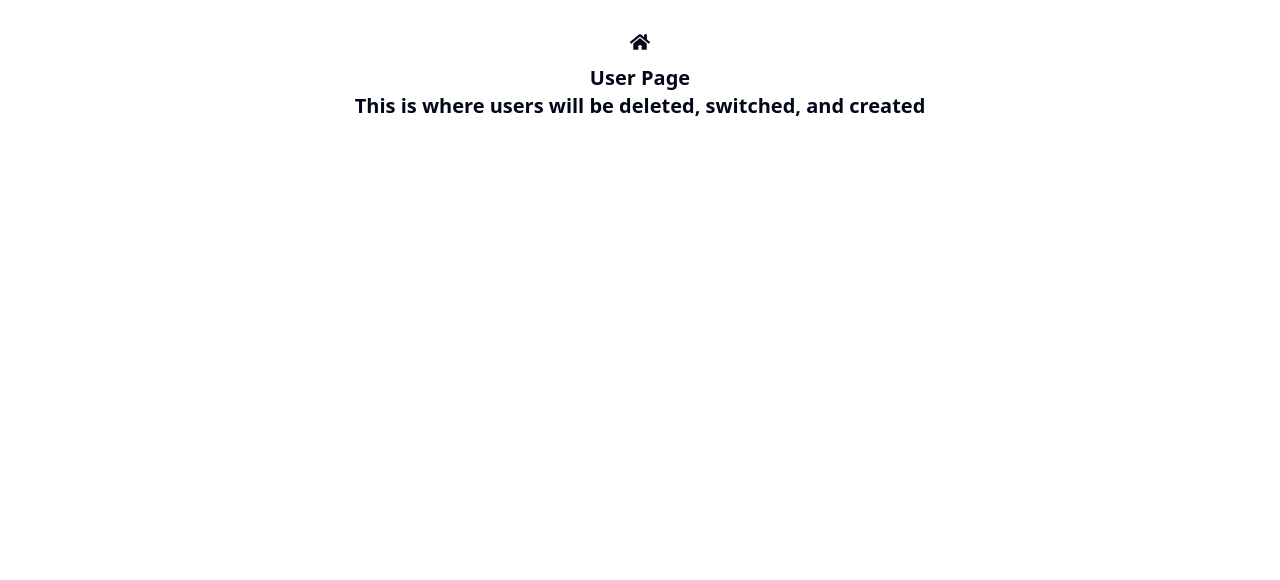
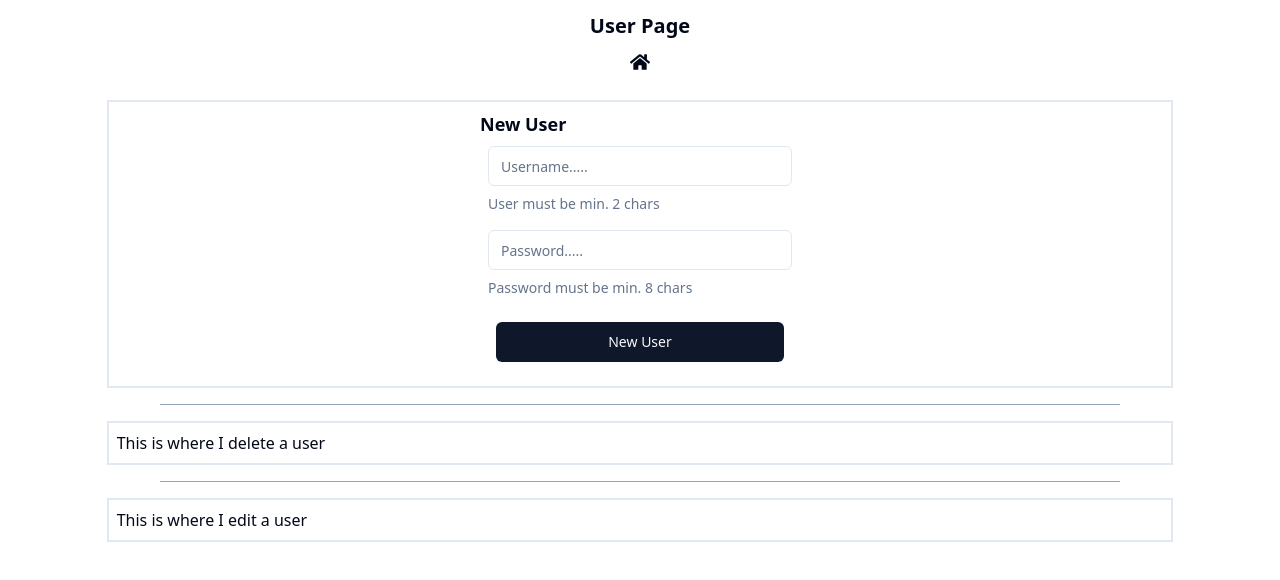
Before and after one commit to MShaw1223/project, a Next.js app: page /users in a window 1280 px wide. Shown: the top 580 px of the page. Built offline with nearby package versions, Linux system fonts and the light colour scheme.

Commit message:
user page additions and styling

```diff
--- a/package.json
+++ b/package.json
@@ -9,10 +9,13 @@
     "lint": "next lint"
   },
   "dependencies": {
+    "@hookform/resolvers": "^3.3.2",
     "@neondatabase/serverless": "^0.6.0",
     "@radix-ui/react-dialog": "^1.0.5",
+    "@radix-ui/react-label": "^2.0.2",
     "@radix-ui/react-popover": "^1.0.7",
     "@radix-ui/react-select": "^2.0.0",
+    "@radix-ui/react-separator": "^1.0.3",
     "@radix-ui/react-slot": "^1.0.2",
     "class-variance-authority": "^0.7.0",
     "clsx": "^2.0.0",
@@ -21,6 +24,7 @@
     "next": "14.0.4",
     "react": "^18",
     "react-dom": "^18",
+    "react-hook-form": "^7.49.2",
     "react-icons": "^4.12.0",
     "react-query": "^3.39.3",
     "sqlstring": "^2.3.3",
--- /dev/null
+++ b/src/components/ui/DeleteUser.tsx
@@ -0,0 +1,16 @@
+import React from "react"
+
+interface DUinterface {
+    user: string
+}
+
+//interface to take the string and pass it from the delete user form
+//and to the postgres
+
+export default function DeleteUser(){
+    return(
+        <h1>
+            This is where I delete a user
+        </h1>
+    )
+}
--- /dev/null
+++ b/src/components/ui/EditUser.tsx
@@ -0,0 +1,16 @@
+import React from "react"
+
+interface DUinterface {
+    user: string
+}
+
+//interface finds user and shows a pop-up to edit
+//shadcn has a really nice pop-up for this
+
+export default function EditUser(){
+    return(
+        <h1>
+            This is where I edit a user
+        </h1>
+    )
+}
--- /dev/null
+++ b/src/components/ui/ProfileCreate.tsx
@@ -0,0 +1,90 @@
+import { zodResolver } from "@hookform/resolvers/zod";
+import { useForm } from "react-hook-form";
+import * as z from "zod";
+import { Button } from "@/components/ui/button";
+import {
+  Form,
+  FormControl,
+  FormDescription,
+  FormField,
+  FormItem,
+  FormLabel,
+  FormMessage,
+} from "@/components/ui/form";
+import { Input } from "@/components/ui/input";
+
+const formSchema = z.object({
+  username: z.string().min(2, {
+    message: "Username must be at least 2 characters.",
+  }),
+  password: z.string().min(8, {
+    message: "Password must be at least 8 characters.",
+  }),
+})
+
+function onSubmit(values: z.infer<typeof formSchema>) {
+  // Do something with the form values --> neon
+  // Type-safe and validated.
+  console.log(values)
+}
+
+export default function ProfileCreate() {
+  const form = useForm<z.infer<typeof formSchema>>({
+    resolver: zodResolver(formSchema),
+    defaultValues: {
+      username: "",
+      password: ""
+    },
+  })
+
+  return (
+    <div className="my-auto mx-auto w-80">
+      <div className="flex flex-col items-centre">
+        <Form {...form}>
+          <form onSubmit={form.handleSubmit(onSubmit)} >
+            <FormLabel className="font-bold text-lg">
+              New User
+            </FormLabel>
+            <div className="p-2">
+              <FormField
+                control={form.control}
+                name="username"
+                render={({ field }) => (
+                  <FormItem>
+                    <FormControl>
+                      <Input placeholder="Username....." {...field} />
+                    </FormControl>
+                    <FormDescription>
+                      User must be min. 2 chars
+                    </FormDescription>
+                    <FormMessage />
+                  </FormItem>
+                )}
+              />
+            </div>
+            <div className="p-2">
+              <FormField
+                control={form.control}
+                name="password"
+                render={({ field }) => (
+                  <FormItem>
+                    <FormControl>
+                      <Input placeholder="Password....." {...field} />
+                    </FormControl>
+                    <FormDescription>
+                      Password must be min. 8 chars
+                    </FormDescription>
+                    <FormMessage />
+                  </FormItem>
+                )}
+              />
+            </div>
+            <div className="p-4">
+              <Button type="submit" className="w-full">New User</Button>
+            </div>
+          </form>
+        </Form>
+      </div>
+    </div>
+  )
+}
--- /dev/null
+++ b/src/components/ui/form.tsx
@@ -0,0 +1,176 @@
+import * as React from "react"
+import * as LabelPrimitive from "@radix-ui/react-label"
+import { Slot } from "@radix-ui/react-slot"
+import {
+  Controller,
+  ControllerProps,
+  FieldPath,
+  FieldValues,
+  FormProvider,
+  useFormContext,
+} from "react-hook-form"
+
+import { cn } from "@/lib/utils"
+import { Label } from "@/components/ui/label"
+
+const Form = FormProvider
+
+type FormFieldContextValue<
+  TFieldValues extends FieldValues = FieldValues,
+  TName extends FieldPath<TFieldValues> = FieldPath<TFieldValues>
+> = {
+  name: TName
+}
+
+const FormFieldContext = React.createContext<FormFieldContextValue>(
+  {} as FormFieldContextValue
+)
+
+const FormField = <
+  TFieldValues extends FieldValues = FieldValues,
+  TName extends FieldPath<TFieldValues> = FieldPath<TFieldValues>
+>({
+  ...props
+}: ControllerProps<TFieldValues, TName>) => {
+  return (
+    <FormFieldContext.Provider value={{ name: props.name }}>
+      <Controller {...props} />
+    </FormFieldContext.Provider>
+  )
+}
+
+const useFormField = () => {
+  const fieldContext = React.useContext(FormFieldContext)
+  const itemContext = React.useContext(FormItemContext)
+  const { getFieldState, formState } = useFormContext()
+
+  const fieldState = getFieldState(fieldContext.name, formState)
+
+  if (!fieldContext) {
+    throw new Error("useFormField should be used within <FormField>")
+  }
+
+  const { id } = itemContext
+
+  return {
+    id,
+    name: fieldContext.name,
+    formItemId: `${id}-form-item`,
+    formDescriptionId: `${id}-form-item-description`,
+    formMessageId: `${id}-form-item-message`,
+    ...fieldState,
+  }
+}
+
+type FormItemContextValue = {
+  id: string
+}
+
+const FormItemContext = React.createContext<FormItemContextValue>(
+  {} as FormItemContextValue
+)
+
+const FormItem = React.forwardRef<
+  HTMLDivElement,
+  React.HTMLAttributes<HTMLDivElement>
+>(({ className, ...props }, ref) => {
+  const id = React.useId()
+
+  return (
+    <FormItemContext.Provider value={{ id }}>
+      <div ref={ref} className={cn("space-y-2", className)} {...props} />
+    </FormItemContext.Provider>
+  )
+})
+FormItem.displayName = "FormItem"
+
+const FormLabel = React.forwardRef<
+  React.ElementRef<typeof LabelPrimitive.Root>,
+  React.ComponentPropsWithoutRef<typeof LabelPrimitive.Root>
+>(({ className, ...props }, ref) => {
+  const { error, formItemId } = useFormField()
+
+  return (
+    <Label
+      ref={ref}
+      className={cn(error && "text-destructive", className)}
+      htmlFor={formItemId}
+      {...props}
+    />
+  )
+})
+FormLabel.displayName = "FormLabel"
+
+const FormControl = React.forwardRef<
+  React.ElementRef<typeof Slot>,
+  React.ComponentPropsWithoutRef<typeof Slot>
+>(({ ...props }, ref) => {
+  const { error, formItemId, formDescriptionId, formMessageId } = useFormField()
+
+  return (
+    <Slot
+      ref={ref}
+      id={formItemId}
+      aria-describedby={
+        !error
+          ? `${formDescriptionId}`
+          : `${formDescriptionId} ${formMessageId}`
+      }
+      aria-invalid={!!error}
+      {...props}
+    />
+  )
+})
+FormControl.displayName = "FormControl"
+
+const FormDescription = React.forwardRef<
+  HTMLParagraphElement,
+  React.HTMLAttributes<HTMLParagraphElement>
+>(({ className, ...props }, ref) => {
+  const { formDescriptionId } = useFormField()
+
+  return (
+    <p
+      ref={ref}
+      id={formDescriptionId}
+      className={cn("text-sm text-muted-foreground", className)}
+      {...props}
+    />
+  )
+})
+FormDescription.displayName = "FormDescription"
+
+const FormMessage = React.forwardRef<
+  HTMLParagraphElement,
+  React.HTMLAttributes<HTMLParagraphElement>
+>(({ className, children, ...props }, ref) => {
+  const { error, formMessageId } = useFormField()
+  const body = error ? String(error?.message) : children
+
+  if (!body) {
+    return null
+  }
+
+  return (
+    <p
+      ref={ref}
+      id={formMessageId}
+      className={cn("text-sm font-medium text-destructive", className)}
+      {...props}
+    >
+      {body}
+    </p>
+  )
+})
+FormMessage.displayName = "FormMessage"
+
+export {
+  useFormField,
+  Form,
+  FormItem,
+  FormLabel,
+  FormControl,
+  FormDescription,
+  FormMessage,
+  FormField,
+}
--- /dev/null
+++ b/src/components/ui/label.tsx
@@ -0,0 +1,26 @@
+"use client"
+
+import * as React from "react"
+import * as LabelPrimitive from "@radix-ui/react-label"
+import { cva, type VariantProps } from "class-variance-authority"
+
+import { cn } from "@/lib/utils"
+
+const labelVariants = cva(
+  "text-sm font-medium leading-none peer-disabled:cursor-not-allowed peer-disabled:opacity-70"
+)
+
+const Label = React.forwardRef<
+  React.ElementRef<typeof LabelPrimitive.Root>,
+  React.ComponentPropsWithoutRef<typeof LabelPrimitive.Root> &
+    VariantProps<typeof labelVariants>
+>(({ className, ...props }, ref) => (
+  <LabelPrimitive.Root
+    ref={ref}
+    className={cn(labelVariants(), className)}
+    {...props}
+  />
+))
+Label.displayName = LabelPrimitive.Root.displayName
+
+export { Label }
--- /dev/null
+++ b/src/components/ui/separator.tsx
@@ -0,0 +1,31 @@
+"use client"
+
+import * as React from "react"
+import * as SeparatorPrimitive from "@radix-ui/react-separator"
+
+import { cn } from "@/lib/utils"
+
+const Separator = React.forwardRef<
+  React.ElementRef<typeof SeparatorPrimitive.Root>,
+  React.ComponentPropsWithoutRef<typeof SeparatorPrimitive.Root>
+>(
+  (
+    { className, orientation = "horizontal", decorative = true, ...props },
+    ref
+  ) => (
+    <SeparatorPrimitive.Root
+      ref={ref}
+      decorative={decorative}
+      orientation={orientation}
+      className={cn(
+        "shrink-0 bg-slate-400",
+        orientation === "horizontal" ? "h-[1px] w-full" : "h-full w-[1px]",
+        className
+      )}
+      {...props}
+    />
+  )
+)
+Separator.displayName = SeparatorPrimitive.Root.displayName
+
+export { Separator }
--- a/src/pages/users.tsx
+++ b/src/pages/users.tsx
@@ -1,21 +1,37 @@
 //user page: created, switched and deleted
+"use client"
 
+import DeleteUser from "@/components/ui/DeleteUser";
+import ProfileCreate from "@/components/ui/ProfileCreate";
 import { NextPage } from "next";
 import Link from "next/link";
 import { FaHome } from "react-icons/fa";
+import { Separator } from "@/components/ui/separator"
+import EditUser from "@/components/ui/EditUser";
+
 
 const userPage: NextPage = () => {
     return(
-        <div className="flex flex-col flex-wrap items-center mt-5">
+        <div className="flex flex-col flex-wrap items-center mt-3">
+                <h1 className="text-center font-extrabold text-xl">User Page</h1>
                 <Link href="/home" className="p-3">
                     <FaHome className="h-5 w-5"></FaHome>
                 </Link>
-            <div className="text-center font-extrabold text-xl">
-                <h1>User Page</h1>
-                <p>This is where users will be deleted, switched, and created</p>
-            </div>
+
+                <div className="border-2 border-double p-2 m-4 w-10/12">
+                    <ProfileCreate/>
+                </div>
+                <Separator className="w-3/4"/>
+
+                <div className="border-2 border-double p-2 m-4 w-10/12">
+                    <DeleteUser/>
+                </div>
+                <Separator className="w-3/4"/>
+
+                <div className="border-2 border-double p-2 m-4 w-10/12">
+                    <EditUser/>
+                </div>
         </div>
     )
 }
-
 export default userPage;
```
Also changed, not shown: 1 other file (tests, documents, lock files or other folders).
